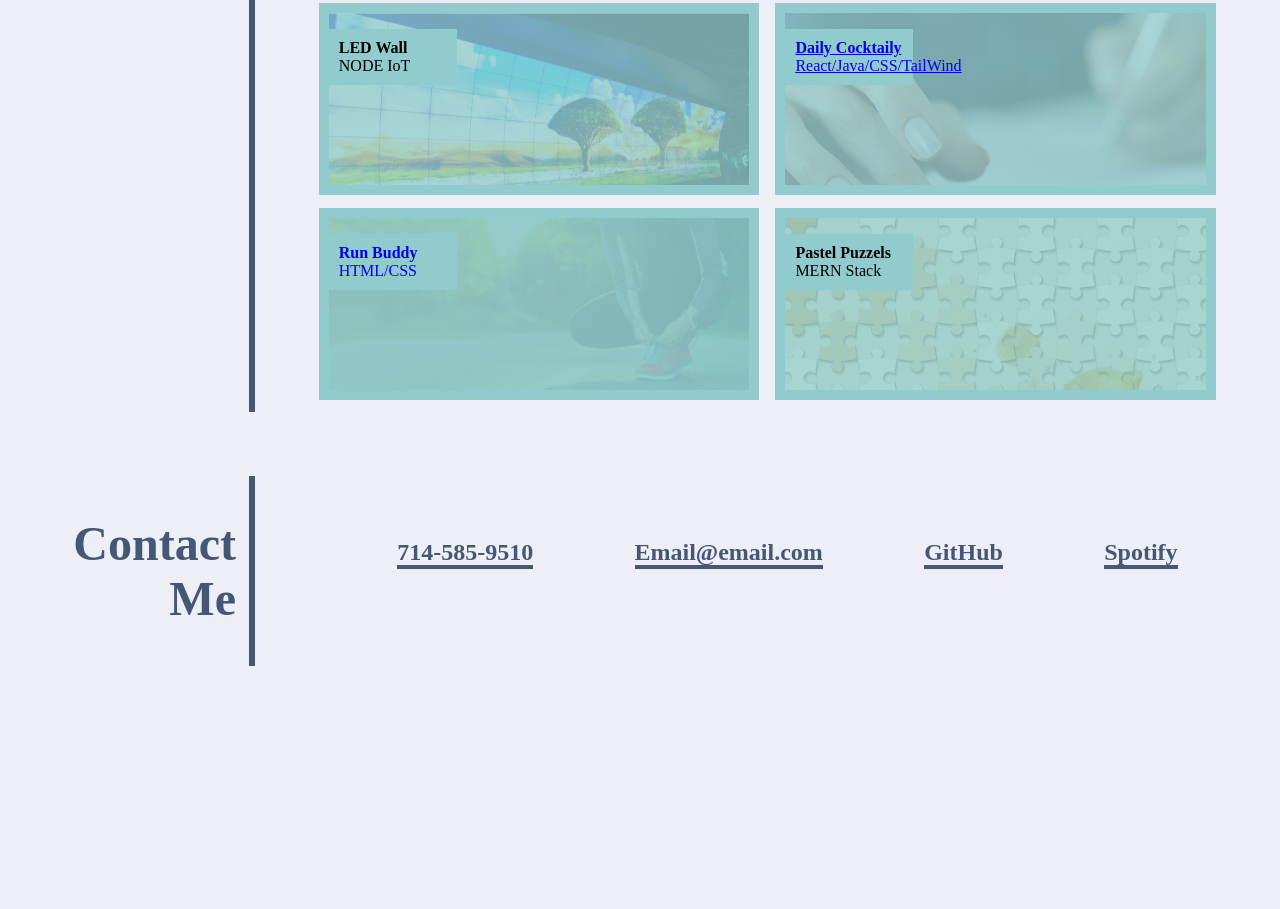
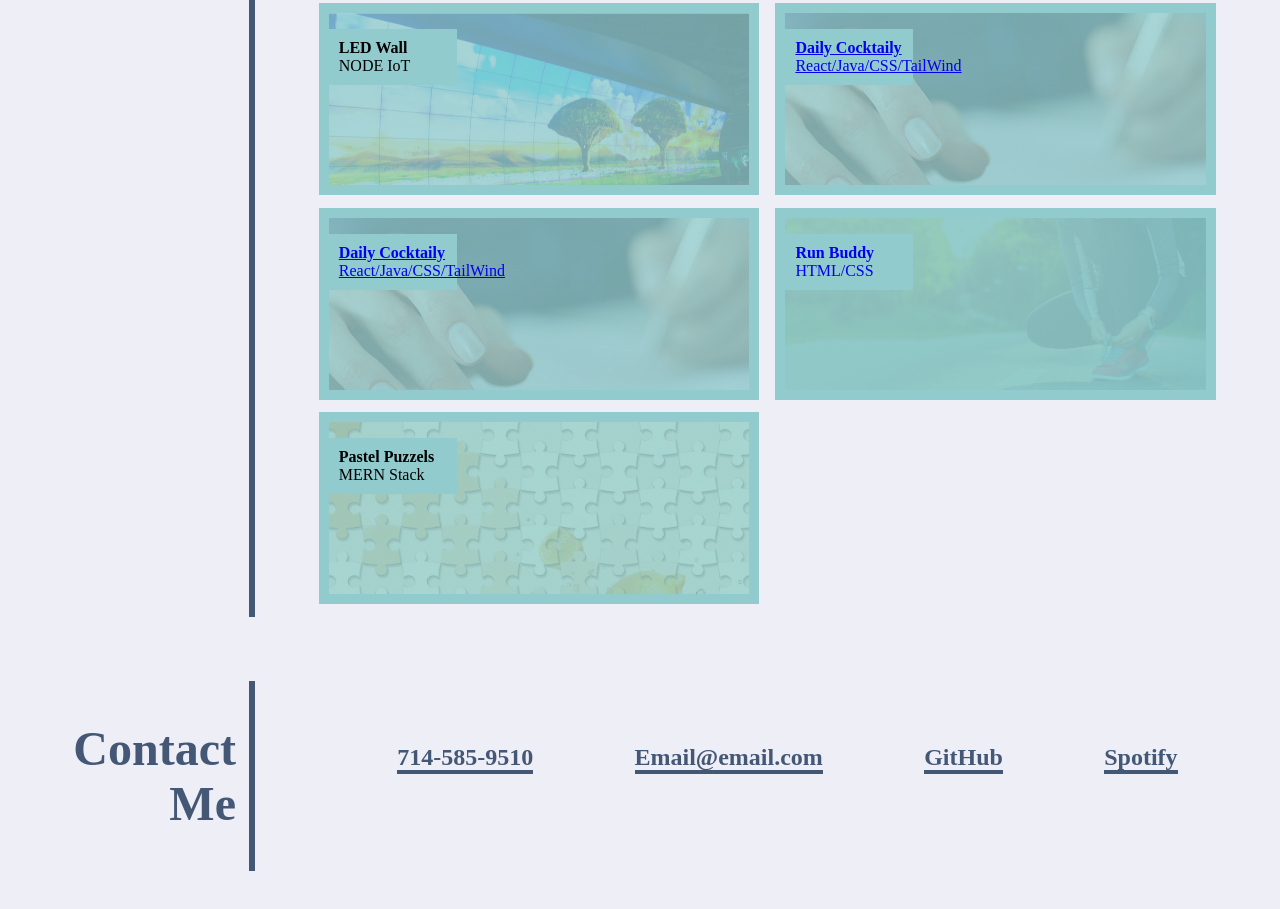
Before and after one commit to slorreina369/lore-space, a plain HTML site: page Challenge Two.html in a window 1280 px wide. Shown: the part 1359-2268 px from the top of the page. Before the commit the page ends 2089 px from the top, so only its background shows below. Drawn offline with Linux system fonts and the light colour scheme.

Commit message:
link added to profile

```diff
--- a/Challenge Two.html
+++ b/Challenge Two.html
@@ -93,6 +93,13 @@
                     </p>
                 </a>
 
+                <a href="https://slorreina369.github.io/cocktail-day/" id="calculator" class="resume-project">
+                    <p class="work-content">
+                        Daily Cocktaily<br />
+                        React/Java/CSS/TailWind
+                    </p>
+                </a>
+
                 <a href="https://slorreina369.github.io/run-buddy/" id="run-buddy" class="resume-project">
                     <span class="work-content">
                         Run Buddy<br />
```
